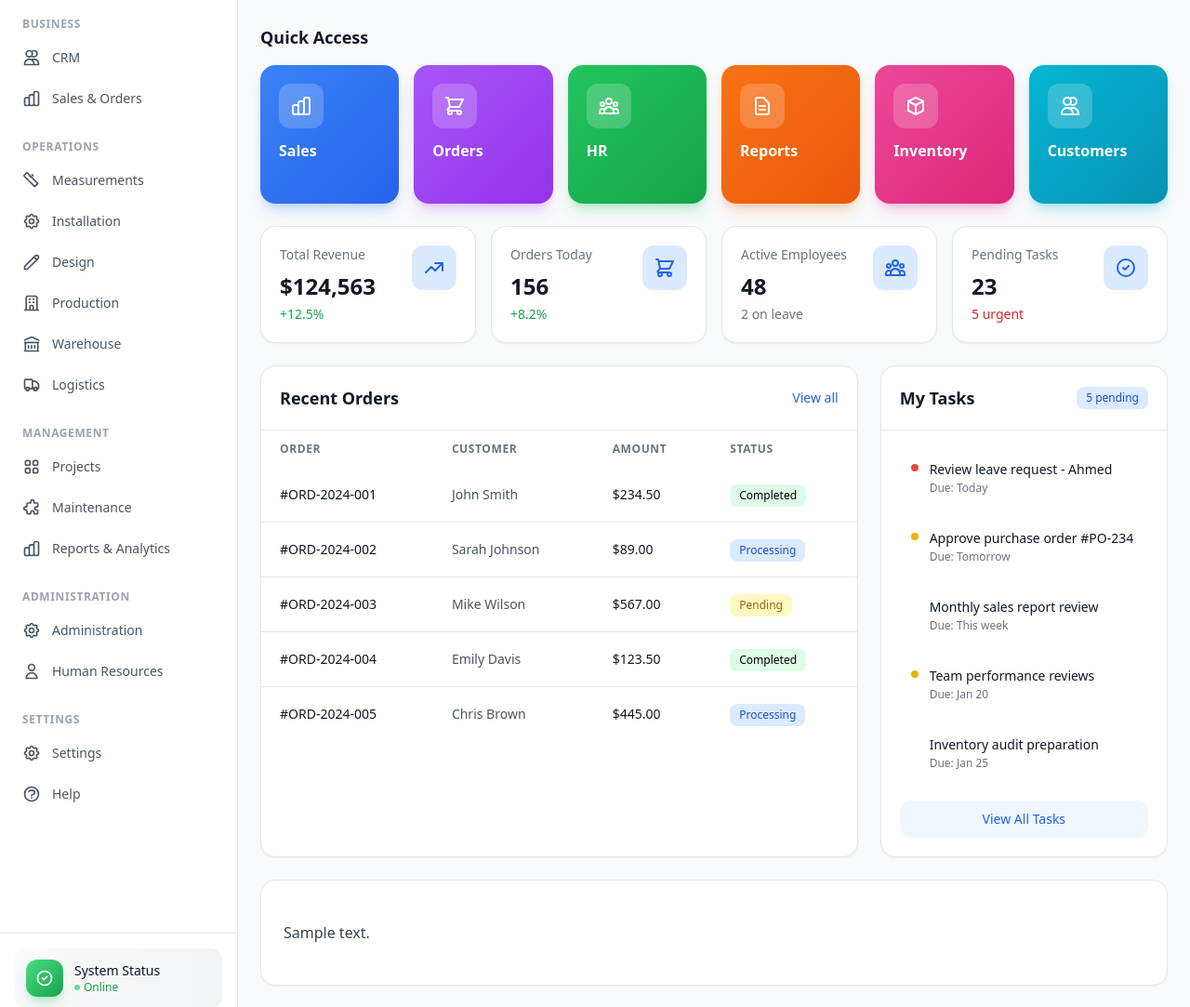
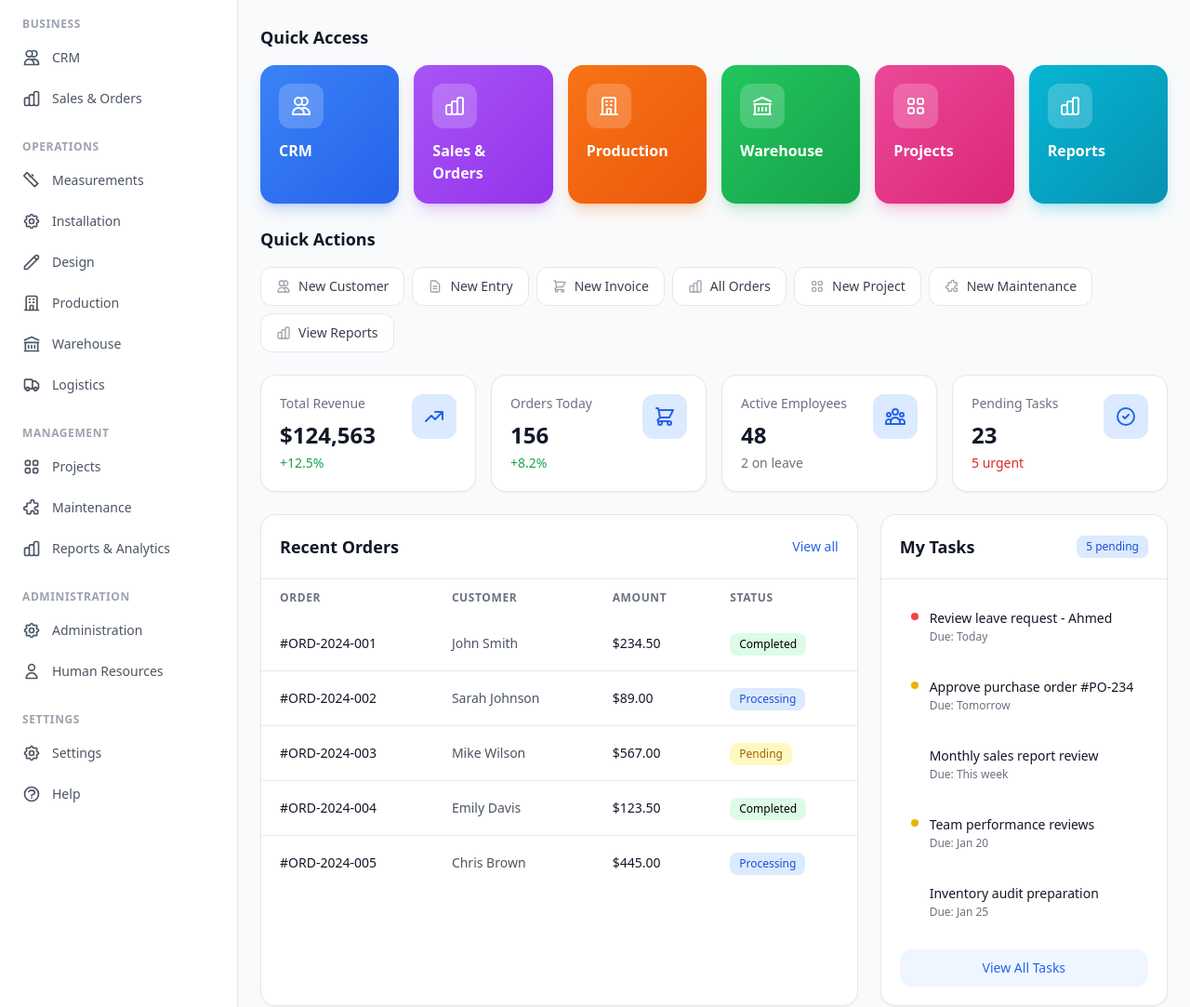
Before and after one commit to onabhani/SimpleDashboard, a WordPress theme: template front-page.php in a window 1280 px wide. Shown: the part 150-1233 px from the top of the page at 93% size. Run offline with PHP 8.4 and a stand-in for WordPress, Linux system fonts and the light colour scheme; the site name, menu and one post (Sample post) are stand-ins, and other content is empty; some libraries are stand-ins or nearby versions.

Commit message:
feat: Add Odoo-style sub-navigation and unified menu structure
- Add section definitions for CRM, Sales & Orders, Installation, Design,
  Production, Logistics, Warehouse, Maintenance, Projects, Administration,
  Human Resources, and Reports & Analytics
- Implement dofs_render_subnav() for horizontal sub-navigation bar
- Add dofs_get_current_section() for URL-based section detection
- Create page-section.php template for section pages with sub-nav
- Add Quick Actions section to dashboard with common task buttons
- Update Quick Access cards with new unified naming convention
- Add CSS utilities for scrollbar-hide and negative margin
- Add filter hooks for customization (dofs_section_definitions,
  dofs_quick_actions, dofs_after_section_content)

```diff
--- a/assets/css/theme.css
+++ b/assets/css/theme.css
@@ -932,3 +932,17 @@ html.admin-bar body {
     border-color: #3b82f6;
     color: #fff;
 }
+
+/* Hide scrollbar but keep functionality */
+.scrollbar-hide {
+    -ms-overflow-style: none;
+    scrollbar-width: none;
+}
+.scrollbar-hide::-webkit-scrollbar {
+    display: none;
+}
+
+/* Sub-navigation tab styling */
+.-mb-px {
+    margin-bottom: -1px;
+}
--- a/front-page.php
+++ b/front-page.php
@@ -49,12 +49,12 @@ get_sidebar();
                  * Each item: ['id', 'title', 'icon', 'url', 'gradient', 'shadow']
                  */
                 $quick_access = apply_filters('dofs_quick_access_items', [
-                    ['id' => 'sales', 'title' => __('Sales', 'dofs-theme'), 'icon' => 'chart', 'url' => home_url('/sales/'), 'gradient' => 'from-blue-500 to-blue-600', 'shadow' => 'shadow-blue-500/25'],
-                    ['id' => 'orders', 'title' => __('Orders', 'dofs-theme'), 'icon' => 'cart', 'url' => home_url('/orders/'), 'gradient' => 'from-purple-500 to-purple-600', 'shadow' => 'shadow-purple-500/25'],
-                    ['id' => 'hr', 'title' => __('HR', 'dofs-theme'), 'icon' => 'team', 'url' => home_url('/hr/'), 'gradient' => 'from-green-500 to-green-600', 'shadow' => 'shadow-green-500/25'],
-                    ['id' => 'reports', 'title' => __('Reports', 'dofs-theme'), 'icon' => 'document', 'url' => home_url('/reports/'), 'gradient' => 'from-orange-500 to-orange-600', 'shadow' => 'shadow-orange-500/25'],
-                    ['id' => 'inventory', 'title' => __('Inventory', 'dofs-theme'), 'icon' => 'cube', 'url' => home_url('/products/'), 'gradient' => 'from-pink-500 to-pink-600', 'shadow' => 'shadow-pink-500/25'],
-                    ['id' => 'customers', 'title' => __('Customers', 'dofs-theme'), 'icon' => 'users', 'url' => home_url('/customers/'), 'gradient' => 'from-cyan-500 to-cyan-600', 'shadow' => 'shadow-cyan-500/25'],
+                    ['id' => 'crm', 'title' => __('CRM', 'dofs-theme'), 'icon' => 'users', 'url' => home_url('/crm/'), 'gradient' => 'from-blue-500 to-blue-600', 'shadow' => 'shadow-blue-500/25'],
+                    ['id' => 'sales', 'title' => __('Sales & Orders', 'dofs-theme'), 'icon' => 'chart', 'url' => home_url('/sales/'), 'gradient' => 'from-purple-500 to-purple-600', 'shadow' => 'shadow-purple-500/25'],
+                    ['id' => 'production', 'title' => __('Production', 'dofs-theme'), 'icon' => 'factory', 'url' => home_url('/production/'), 'gradient' => 'from-orange-500 to-orange-600', 'shadow' => 'shadow-orange-500/25'],
+                    ['id' => 'warehouse', 'title' => __('Warehouse', 'dofs-theme'), 'icon' => 'warehouse', 'url' => home_url('/warehouse/'), 'gradient' => 'from-green-500 to-green-600', 'shadow' => 'shadow-green-500/25'],
+                    ['id' => 'projects', 'title' => __('Projects', 'dofs-theme'), 'icon' => 'grid', 'url' => home_url('/projects/'), 'gradient' => 'from-pink-500 to-pink-600', 'shadow' => 'shadow-pink-500/25'],
+                    ['id' => 'reports', 'title' => __('Reports', 'dofs-theme'), 'icon' => 'chart-bar', 'url' => home_url('/reports/'), 'gradient' => 'from-cyan-500 to-cyan-600', 'shadow' => 'shadow-cyan-500/25'],
                 ]);
 
                 // Filter out hidden items based on user settings
@@ -76,6 +76,33 @@ get_sidebar();
                         </div>
                         <h3 class="font-medium sm:font-semibold text-sm sm:text-base"><?php echo esc_html($item['title']); ?></h3>
                     </div>
+                </a>
+                <?php endforeach; ?>
+            </div>
+        </section>
+
+        <!-- Quick Actions -->
+        <section>
+            <h2 class="text-lg font-semibold text-gray-900 dark:text-white mb-4">
+                <?php esc_html_e('Quick Actions', 'dofs-theme'); ?>
+            </h2>
+            <div class="flex flex-wrap gap-2">
+                <?php
+                $quick_actions = apply_filters('dofs_quick_actions', [
+                    ['title' => __('New Customer', 'dofs-theme'), 'url' => home_url('/crm/new-customer/'), 'icon' => 'users'],
+                    ['title' => __('New Entry', 'dofs-theme'), 'url' => home_url('/crm/new-entry/'), 'icon' => 'document'],
+                    ['title' => __('New Invoice', 'dofs-theme'), 'url' => home_url('/crm/new-invoice/'), 'icon' => 'cart'],
+                    ['title' => __('All Orders', 'dofs-theme'), 'url' => home_url('/sales/orders/'), 'icon' => 'chart'],
+                    ['title' => __('New Project', 'dofs-theme'), 'url' => home_url('/projects/new/'), 'icon' => 'grid'],
+                    ['title' => __('New Maintenance', 'dofs-theme'), 'url' => home_url('/maintenance/new/'), 'icon' => 'tool'],
+                    ['title' => __('View Reports', 'dofs-theme'), 'url' => home_url('/reports/'), 'icon' => 'chart-bar'],
+                ]);
+
+                foreach ($quick_actions as $action):
+                ?>
+                <a href="<?php echo esc_url($action['url']); ?>" class="inline-flex items-center gap-2 px-4 py-2.5 bg-white dark:bg-gray-800 border border-gray-200 dark:border-gray-700 rounded-xl text-sm font-medium text-gray-700 dark:text-gray-300 hover:bg-gray-50 dark:hover:bg-gray-700 hover:border-primary-300 dark:hover:border-primary-600 transition-colors">
+                    <?php echo dofs_icon($action['icon'], 'w-4 h-4 text-gray-400'); ?>
+                    <?php echo esc_html($action['title']); ?>
                 </a>
                 <?php endforeach; ?>
             </div>
--- a/functions.php
+++ b/functions.php
@@ -351,6 +351,205 @@ function dofs_body_classes($classes) {
 add_filter('body_class', 'dofs_body_classes');
 
 /**
+ * Get current section based on URL
+ * Returns section slug if on a section page, false otherwise
+ */
+function dofs_get_current_section(): ?array {
+    $sections = dofs_get_section_definitions();
+    $current_url = trailingslashit($_SERVER['REQUEST_URI']);
+
+    foreach ($sections as $slug => $section) {
+        $section_path = '/' . $slug . '/';
+        if (strpos($current_url, $section_path) === 0 || $current_url === $section_path) {
+            return array_merge(['slug' => $slug], $section);
+        }
+    }
+
+    return null;
+}
+
+/**
+ * Get section definitions with their sub-navigation items
+ * This can be filtered to add/modify sections
+ */
+function dofs_get_section_definitions(): array {
+    $sections = [
+        'crm' => [
+            'title' => __('CRM', 'dofs-theme'),
+            'icon' => 'users',
+            'items' => [
+                ['title' => __('Overview', 'dofs-theme'), 'url' => home_url('/crm/'), 'slug' => 'crm'],
+                ['title' => __('All Customers', 'dofs-theme'), 'url' => home_url('/crm/customers/'), 'slug' => 'customers'],
+                ['title' => __('New Customer', 'dofs-theme'), 'url' => home_url('/crm/new-customer/'), 'slug' => 'new-customer'],
+                ['title' => __('New Entry', 'dofs-theme'), 'url' => home_url('/crm/new-entry/'), 'slug' => 'new-entry'],
+                ['title' => __('New Invoice', 'dofs-theme'), 'url' => home_url('/crm/new-invoice/'), 'slug' => 'new-invoice'],
+            ],
+        ],
+        'sales' => [
+            'title' => __('Sales & Orders', 'dofs-theme'),
+            'icon' => 'chart',
+            'items' => [
+                ['title' => __('Overview', 'dofs-theme'), 'url' => home_url('/sales/'), 'slug' => 'sales'],
+                ['title' => __('All Orders', 'dofs-theme'), 'url' => home_url('/sales/orders/'), 'slug' => 'orders'],
+                ['title' => __('Inbox', 'dofs-theme'), 'url' => home_url('/sales/inbox/'), 'slug' => 'inbox'],
+                ['title' => __('My Customers', 'dofs-theme'), 'url' => home_url('/sales/my-customers/'), 'slug' => 'my-customers'],
+                ['title' => __('Delivery Confirmation', 'dofs-theme'), 'url' => home_url('/sales/delivery-confirmation/'), 'slug' => 'delivery-confirmation'],
+            ],
+        ],
+        'measurements' => [
+            'title' => __('Measurements', 'dofs-theme'),
+            'icon' => 'ruler',
+            'items' => [
+                ['title' => __('Overview', 'dofs-theme'), 'url' => home_url('/measurements/'), 'slug' => 'measurements'],
+                ['title' => __('New Measurements', 'dofs-theme'), 'url' => home_url('/measurements/new/'), 'slug' => 'new'],
+                ['title' => __('On Hold', 'dofs-theme'), 'url' => home_url('/measurements/on-hold/'), 'slug' => 'on-hold'],
+                ['title' => __('Returned', 'dofs-theme'), 'url' => home_url('/measurements/returned/'), 'slug' => 'returned'],
+            ],
+        ],
+        'installation' => [
+            'title' => __('Installation', 'dofs-theme'),
+            'icon' => 'wrench',
+            'items' => [
+                ['title' => __('Overview', 'dofs-theme'), 'url' => home_url('/installation/'), 'slug' => 'installation'],
+                ['title' => __('New Jobs', 'dofs-theme'), 'url' => home_url('/installation/new/'), 'slug' => 'new'],
+                ['title' => __('On Hold', 'dofs-theme'), 'url' => home_url('/installation/on-hold/'), 'slug' => 'on-hold'],
+                ['title' => __('Loading', 'dofs-theme'), 'url' => home_url('/installation/loading/'), 'slug' => 'loading'],
+                ['title' => __('Scheduling', 'dofs-theme'), 'url' => home_url('/installation/scheduling/'), 'slug' => 'scheduling'],
+                ['title' => __('All Jobs', 'dofs-theme'), 'url' => home_url('/installation/all/'), 'slug' => 'all'],
+            ],
+        ],
+        'design' => [
+            'title' => __('Design', 'dofs-theme'),
+            'icon' => 'pencil',
+            'items' => [
+                ['title' => __('Overview', 'dofs-theme'), 'url' => home_url('/design/'), 'slug' => 'design'],
+                ['title' => __('New Drawing Job', 'dofs-theme'), 'url' => home_url('/design/new/'), 'slug' => 'new'],
+                ['title' => __('Rejected Drawings', 'dofs-theme'), 'url' => home_url('/design/rejected/'), 'slug' => 'rejected'],
+            ],
+        ],
+        'production' => [
+            'title' => __('Production', 'dofs-theme'),
+            'icon' => 'factory',
+            'items' => [
+                ['title' => __('Overview', 'dofs-theme'), 'url' => home_url('/production/'), 'slug' => 'production'],
+                ['title' => __('Receiving', 'dofs-theme'), 'url' => home_url('/production/receiving/'), 'slug' => 'receiving'],
+                ['title' => __('Preparing', 'dofs-theme'), 'url' => home_url('/production/preparing/'), 'slug' => 'preparing'],
+                ['title' => __('Under Production', 'dofs-theme'), 'url' => home_url('/production/under-production/'), 'slug' => 'under-production'],
+                ['title' => __('Entry Updating', 'dofs-theme'), 'url' => home_url('/production/entry-updating/'), 'slug' => 'entry-updating'],
+                ['title' => __('Quality Rejection', 'dofs-theme'), 'url' => home_url('/production/quality-rejection/'), 'slug' => 'quality-rejection'],
+                ['title' => __('CNC Operations', 'dofs-theme'), 'url' => home_url('/production/cnc/'), 'slug' => 'cnc'],
+            ],
+        ],
+        'warehouse' => [
+            'title' => __('Warehouse', 'dofs-theme'),
+            'icon' => 'warehouse',
+            'items' => [
+                ['title' => __('Overview', 'dofs-theme'), 'url' => home_url('/warehouse/'), 'slug' => 'warehouse'],
+                ['title' => __('Order Receiving', 'dofs-theme'), 'url' => home_url('/warehouse/order-receiving/'), 'slug' => 'order-receiving'],
+                ['title' => __('Receiving', 'dofs-theme'), 'url' => home_url('/warehouse/receiving/'), 'slug' => 'receiving'],
+                ['title' => __('Order Loading', 'dofs-theme'), 'url' => home_url('/warehouse/order-loading/'), 'slug' => 'order-loading'],
+                ['title' => __('Quality Control', 'dofs-theme'), 'url' => home_url('/warehouse/quality-control/'), 'slug' => 'quality-control'],
+            ],
+        ],
+        'logistics' => [
+            'title' => __('Logistics', 'dofs-theme'),
+            'icon' => 'truck',
+            'items' => [
+                ['title' => __('Overview', 'dofs-theme'), 'url' => home_url('/logistics/'), 'slug' => 'logistics'],
+                ['title' => __('Goods Delivery', 'dofs-theme'), 'url' => home_url('/logistics/delivery/'), 'slug' => 'delivery'],
+            ],
+        ],
+        'projects' => [
+            'title' => __('Projects', 'dofs-theme'),
+            'icon' => 'grid',
+            'items' => [
+                ['title' => __('Overview', 'dofs-theme'), 'url' => home_url('/projects/'), 'slug' => 'projects'],
+                ['title' => __('All Projects', 'dofs-theme'), 'url' => home_url('/projects/all/'), 'slug' => 'all'],
+                ['title' => __('New Project', 'dofs-theme'), 'url' => home_url('/projects/new/'), 'slug' => 'new'],
+                ['title' => __('Project Drawings', 'dofs-theme'), 'url' => home_url('/projects/drawings/'), 'slug' => 'drawings'],
+                ['title' => __('Manufacturing', 'dofs-theme'), 'url' => home_url('/projects/manufacturing/'), 'slug' => 'manufacturing'],
+                ['title' => __('Delivery & Preparing', 'dofs-theme'), 'url' => home_url('/projects/delivery/'), 'slug' => 'delivery'],
+            ],
+        ],
+        'maintenance' => [
+            'title' => __('Maintenance', 'dofs-theme'),
+            'icon' => 'tool',
+            'items' => [
+                ['title' => __('Overview', 'dofs-theme'), 'url' => home_url('/maintenance/'), 'slug' => 'maintenance'],
+                ['title' => __('All Requests', 'dofs-theme'), 'url' => home_url('/maintenance/all/'), 'slug' => 'all'],
+                ['title' => __('New Request', 'dofs-theme'), 'url' => home_url('/maintenance/new/'), 'slug' => 'new'],
+                ['title' => __('Jobs', 'dofs-theme'), 'url' => home_url('/maintenance/jobs/'), 'slug' => 'jobs'],
+            ],
+        ],
+        'reports' => [
+            'title' => __('Reports & Analytics', 'dofs-theme'),
+            'icon' => 'chart-bar',
+            'items' => [
+                ['title' => __('Overview', 'dofs-theme'), 'url' => home_url('/reports/'), 'slug' => 'reports'],
+                ['title' => __('Sales Reports', 'dofs-theme'), 'url' => home_url('/reports/sales/'), 'slug' => 'sales'],
+                ['title' => __('Order Reports', 'dofs-theme'), 'url' => home_url('/reports/orders/'), 'slug' => 'orders'],
+                ['title' => __('Production Reports', 'dofs-theme'), 'url' => home_url('/reports/production/'), 'slug' => 'production'],
+                ['title' => __('Custom Reports', 'dofs-theme'), 'url' => home_url('/reports/custom/'), 'slug' => 'custom'],
+            ],
+        ],
+        'admin' => [
+            'title' => __('Administration', 'dofs-theme'),
+            'icon' => 'settings',
+            'items' => [
+                ['title' => __('Overview', 'dofs-theme'), 'url' => home_url('/admin/'), 'slug' => 'admin'],
+                ['title' => __('Documents Library', 'dofs-theme'), 'url' => home_url('/admin/documents/'), 'slug' => 'documents'],
+                ['title' => __('Delayed Entry', 'dofs-theme'), 'url' => home_url('/admin/delayed-entry/'), 'slug' => 'delayed-entry'],
+                ['title' => __('DOFS Monitoring', 'dofs-theme'), 'url' => home_url('/admin/monitoring/'), 'slug' => 'monitoring'],
+                ['title' => __('Installation Evaluation', 'dofs-theme'), 'url' => home_url('/admin/evaluation/'), 'slug' => 'evaluation'],
+            ],
+        ],
+        'hr' => [
+            'title' => __('Human Resources', 'dofs-theme'),
+            'icon' => 'user',
+            'items' => [
+                ['title' => __('Overview', 'dofs-theme'), 'url' => home_url('/hr/'), 'slug' => 'hr'],
+                ['title' => __('My HR', 'dofs-theme'), 'url' => home_url('/my-hr/'), 'slug' => 'my-hr'],
+                ['title' => __('My Team', 'dofs-theme'), 'url' => home_url('/my-team/'), 'slug' => 'my-team'],
+            ],
+        ],
+    ];
+
+    return apply_filters('dofs_section_definitions', $sections);
+}
+
+/**
+ * Render sub-navigation bar for current section
+ */
+function dofs_render_subnav(): void {
+    $section = dofs_get_current_section();
+
+    if (!$section || empty($section['items'])) {
+        return;
+    }
+
+    $current_url = trailingslashit($_SERVER['REQUEST_URI']);
+    ?>
+    <nav class="bg-white dark:bg-gray-800 border-b border-gray-200 dark:border-gray-700 px-4 lg:px-6">
+        <div class="flex items-center gap-1 overflow-x-auto scrollbar-hide -mb-px">
+            <?php foreach ($section['items'] as $item):
+                $item_url = trailingslashit(wp_parse_url($item['url'], PHP_URL_PATH));
+                $is_active = ($current_url === $item_url);
+            ?>
+            <a
+                href="<?php echo esc_url($item['url']); ?>"
+                class="flex-shrink-0 px-4 py-3 text-sm font-medium border-b-2 transition-colors <?php echo $is_active
+                    ? 'border-primary-500 text-primary-600 dark:text-primary-400'
+                    : 'border-transparent text-gray-500 dark:text-gray-400 hover:text-gray-700 dark:hover:text-gray-300 hover:border-gray-300 dark:hover:border-gray-600'; ?>"
+            >
+                <?php echo esc_html($item['title']); ?>
+            </a>
+            <?php endforeach; ?>
+        </div>
+    </nav>
+    <?php
+}
+
+/**
  * Override WordPress admin bar margin on html element
  * WordPress adds margin-top: 32px to html which we need to remove
  */
```
Also changed, not shown: page-section.php (added, +94 -0 lines).
